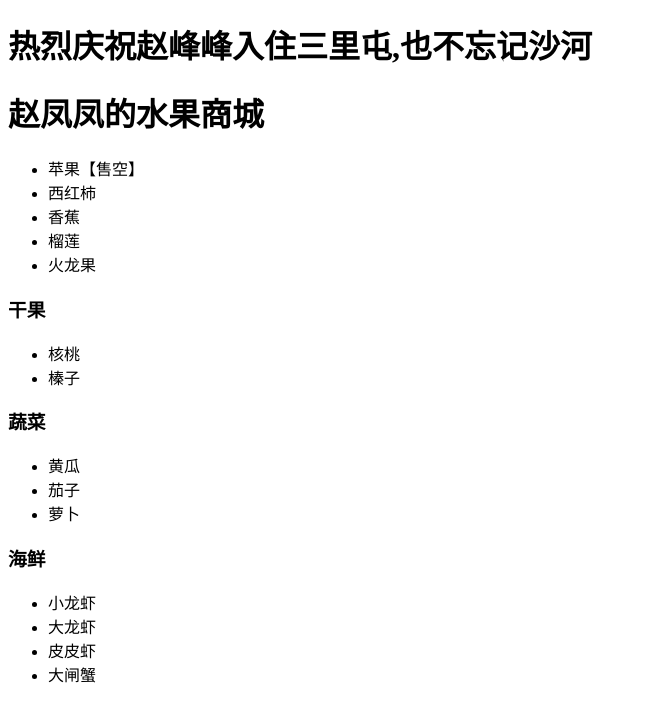
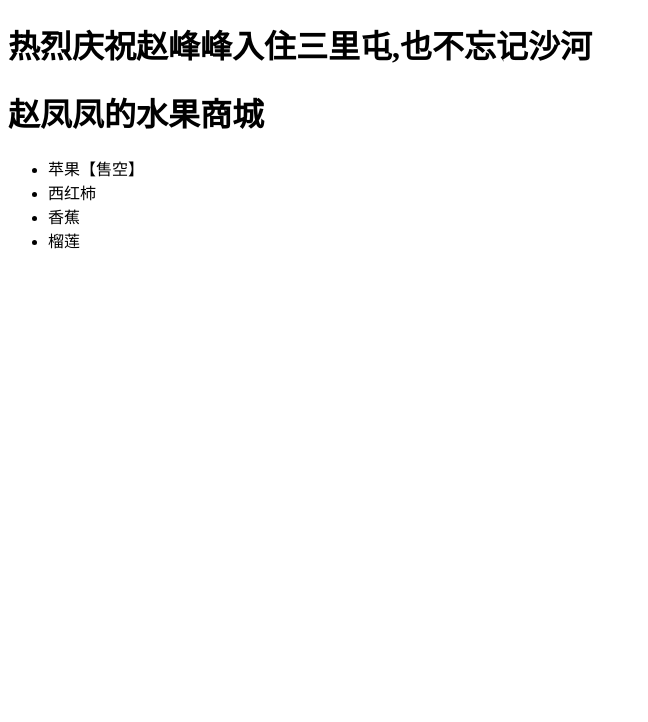
Before and after one commit to AdamLiu2030/day04, a Flask app: page /index in a window 1280 px wide. Shown: the top 722 px of the page, without its empty margins (0-648 px from the left). Run offline with Flask 2, Linux system fonts and the light colour scheme.

```diff
--- a/templates/index.html
+++ b/templates/index.html
@@ -12,25 +12,6 @@
         <li>西红柿</li>
         <li>香蕉</li>
         <li>榴莲</li>
-        <li>火龙果</li>
     </ul>
-	<h3>干果</h3>
-	<ul>
-		<li>核桃</li>
-		<li>榛子</li>
-	</ul>
-	<h3>蔬菜</h3>
-	<ul>
-		<li>黄瓜</li>
-		<li>茄子</li>
-		<li>萝卜</li>
-	</ul>
-	<h3>海鲜</h3>
-	<ul>
-		<li><span>小</span>龙虾</li>
-		<li><span>大</span>龙虾</li>
-		<li>皮皮虾</li>
-		<li>大闸蟹</li>
-	</ul>
 </body>
 </html>
```
